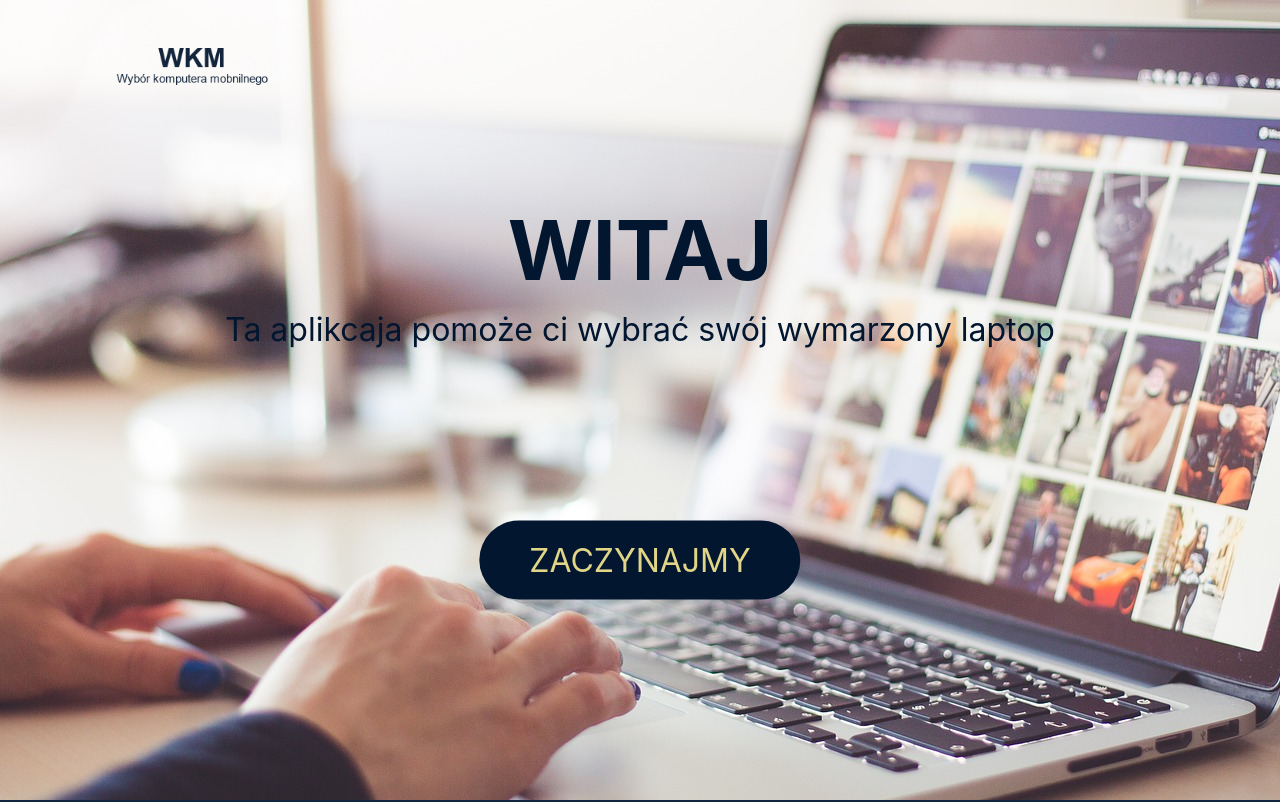
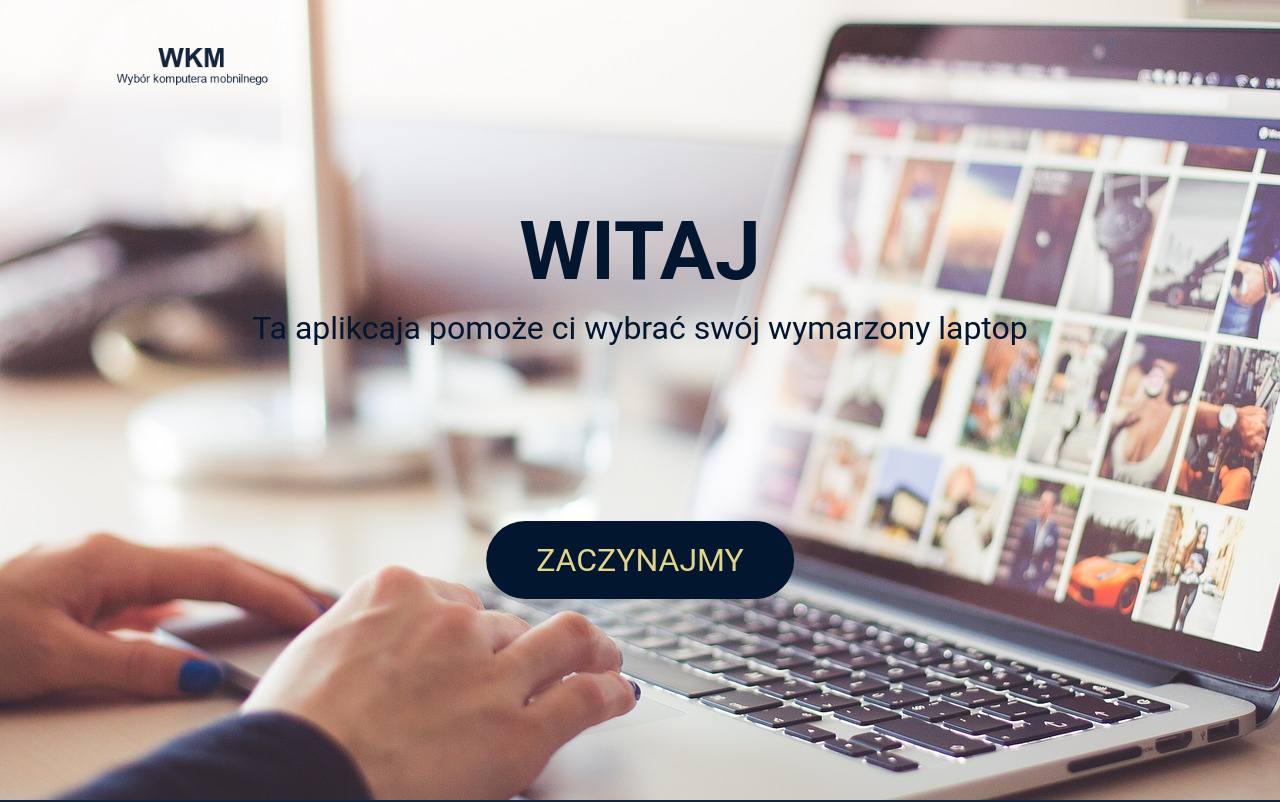
Before and after one commit to tma19993/Multi-criteria-decision-making-for-laptops, a React (Create React App) app in the folder frontend/: page / in a window 1280 px wide. Shown: the top 802 px of the page. Built offline with nearby package versions, Linux system fonts and the light colour scheme.

Commit message:
zmiana fontu

```diff
--- a/frontend/src/index.css
+++ b/frontend/src/index.css
@@ -1,9 +1,9 @@
+@import url('https://fonts.googleapis.com/css2?family=Open+Sans&display=swap');
+
 body {
   margin: 0;
   padding: 0;
-  font-family: -apple-system, BlinkMacSystemFont, "Segoe UI", "Roboto", "Oxygen",
-    "Ubuntu", "Cantarell", "Fira Sans", "Droid Sans", "Helvetica Neue",
-    sans-serif;
+  font-family: "Roboto", "Oxygen", "arial", sans-serif;
   -webkit-font-smoothing: antialiased;
   -moz-osx-font-smoothing: grayscale;
 }
```
